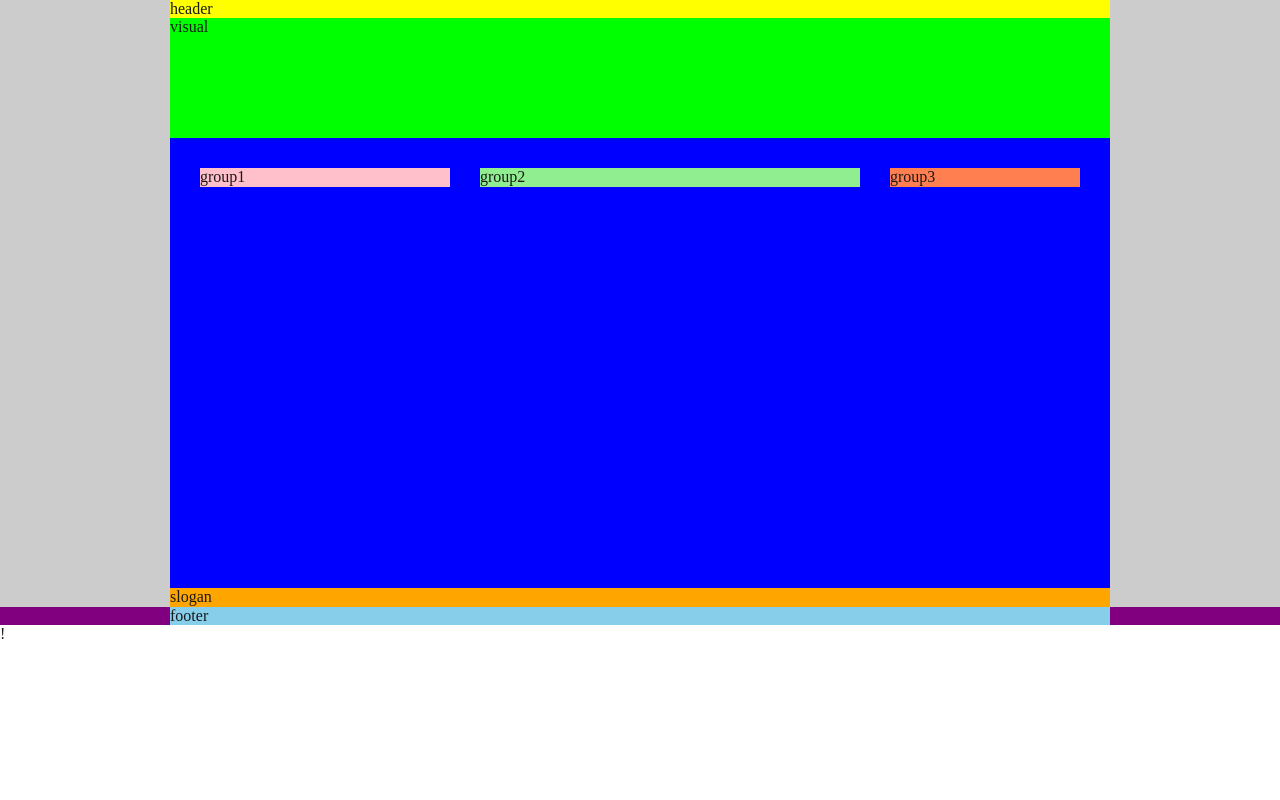
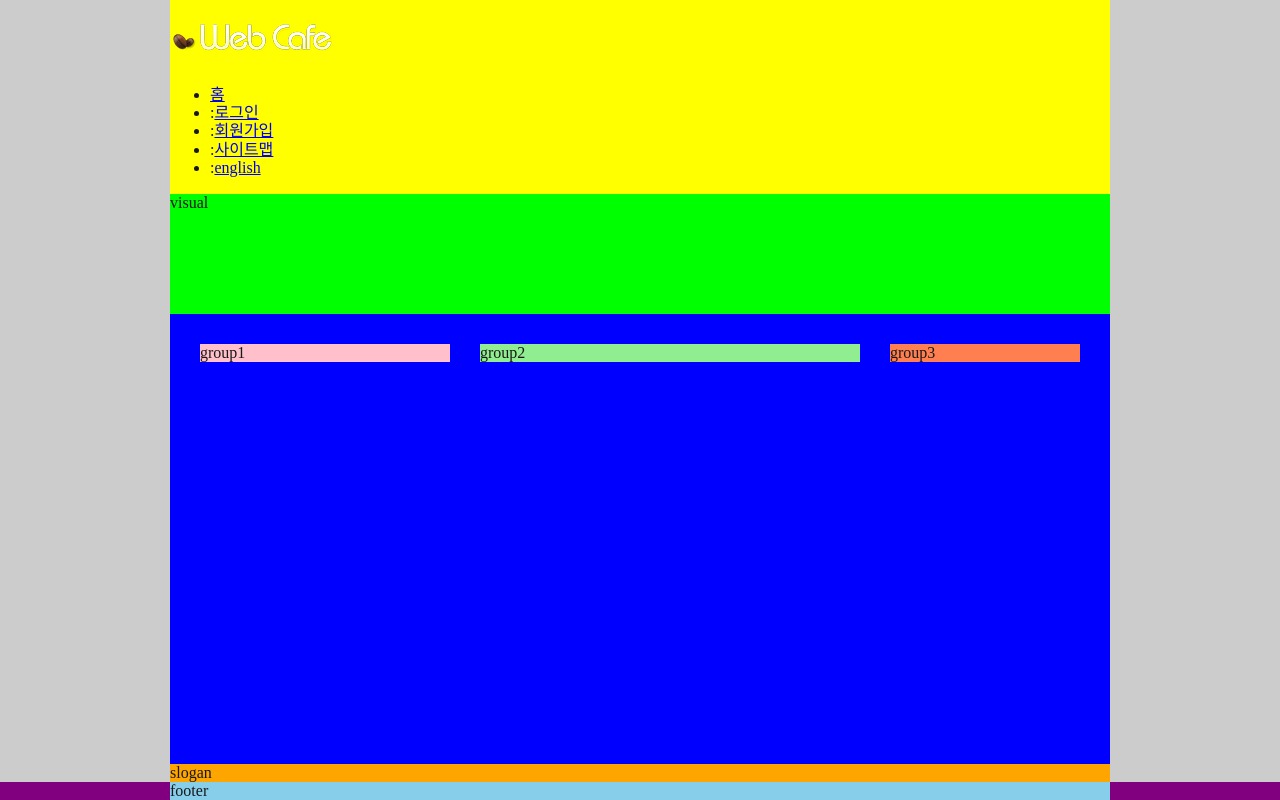
Before and after one commit to Kim-Jaemin420/FDS17_Fixed, a plain HTML site: page index.html in a window 1280 px wide. Drawn offline with Linux system fonts and the light colour scheme; a web font is replaced by a local one.

Commit message:
로고 및 멤버링크 마크업

```diff
--- a/index.html
+++ b/index.html
@@ -8,7 +8,22 @@
 </head>
 <body>
  <div class="container">
-   <header class="header">header</header>
+   <header class="header">
+     <h1 class="logo">
+       <a href="#">
+         <img src="./images/logo.png" alt="Web Cafe" />
+        </a>
+      </h1>
+      <ul class="member">
+        <li>
+          <a href="#">홈</a>
+        </li>
+        <li><span aria-hidden="true">:</span><a href="#">로그인</a></li>
+        <li><span aria-hidden="true">:</span><a href="#">회원가입</a></li>
+        <li><span aria-hidden="true">:</span><a href="#">사이트맵</a></li>
+        <li><span aria-hidden="true">:</span><a href="#">english</a></li>
+      </ul>
+   </header>
    <div class="visual">visual</div>
    <main class="main clearfix">
      <div class="group group1">group1</div>
@@ -31,4 +46,3 @@
  </div>
 </body>
 </html>
-!
```
